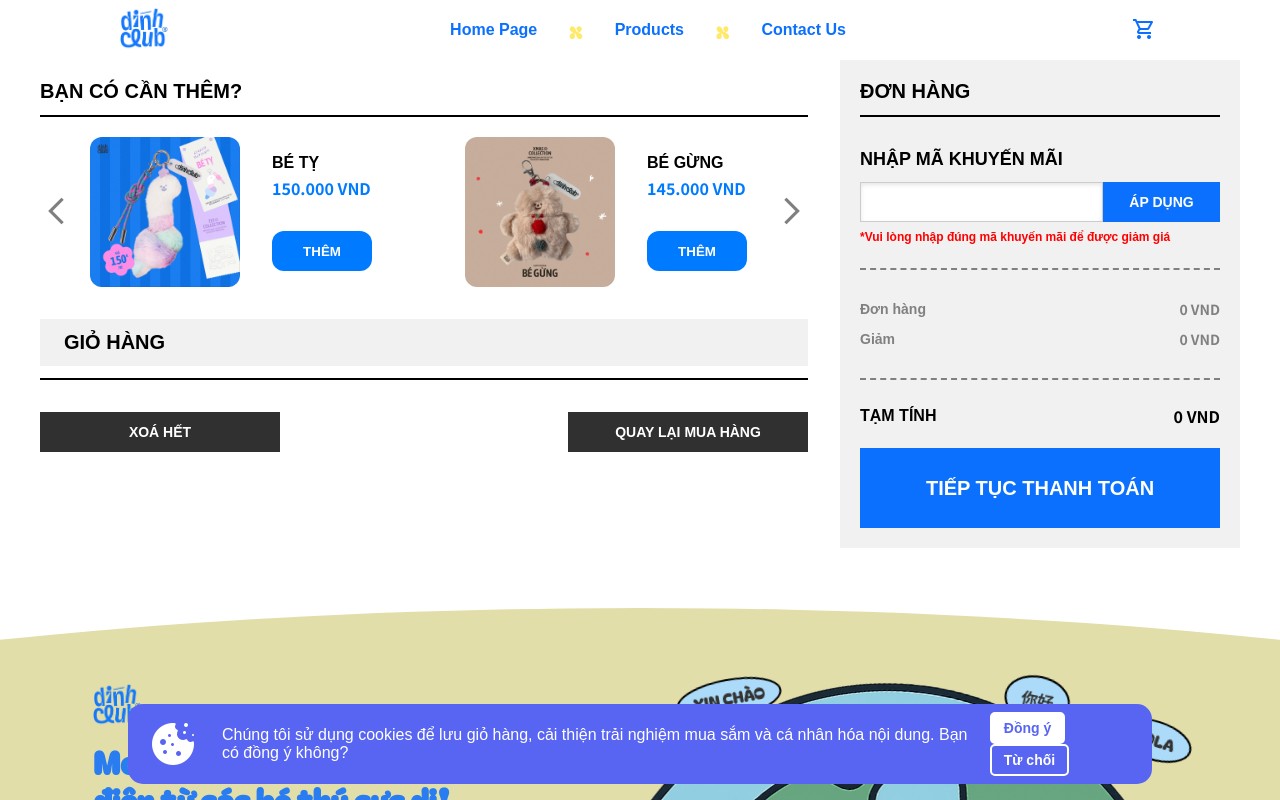
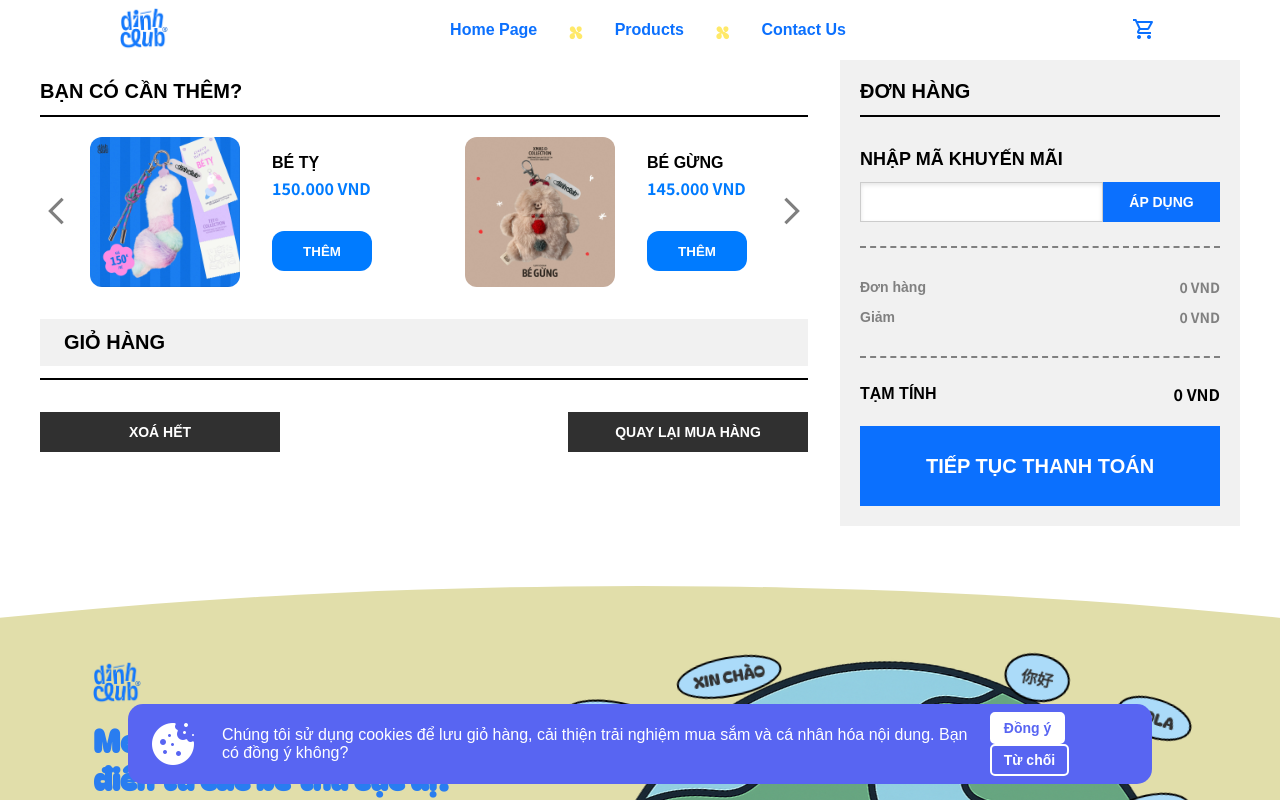
Before and after one commit to nhhoang14/DinhClub, a React (Vite) app: page /your-cart in a window 1280 px wide. Shown: the top 800 px of the page. Built offline with nearby package versions, Linux system fonts and the light colour scheme.

Commit message:
complete discount

```diff
--- a/src/pages/UserCartPage.tsx
+++ b/src/pages/UserCartPage.tsx
@@ -44,12 +44,15 @@ function UserCartPage({ products, userCart, addToCart, updateQty, removeFromCart
   };
 
   // Voucher Handlers
+  const [error, setError] = useState<boolean>(false);
   const [voucherData, setVoucherData] = useState<string | null>(null);
   const handleVoucherApply = () => {
     if (getDiscountByCode(voucherData)) {
       setLastVoucher(voucherData);
+      setError(false);
     } else {
       setLastVoucher(null);
+      setError(true);
     }
   };
 
@@ -177,13 +180,17 @@ function UserCartPage({ products, userCart, addToCart, updateQty, removeFromCart
           <div className="voucher-input">
             <input type="text"
               onBlur={e => {
-                setVoucherData(e.target.value.trim().toUpperCase());
-                handleVoucherApply();
+                const value = e.target.value.trim().toUpperCase();
+                setVoucherData(value);
+                if (!value) {
+                  setError(false);
+                  setLastVoucher(null);
+                }
               }}
             />
             <button className="apply-voucher-btn" onClick={handleVoucherApply}>ÁP DỤNG</button>
           </div>
-          {getDiscountByCode(voucherData) === null && voucherData?.length !== 0 &&
+          {error &&
             <p className="voucher-note">*Vui lòng nhập đúng mã khuyến mãi để được giảm giá</p>
           }
         </div>
```
